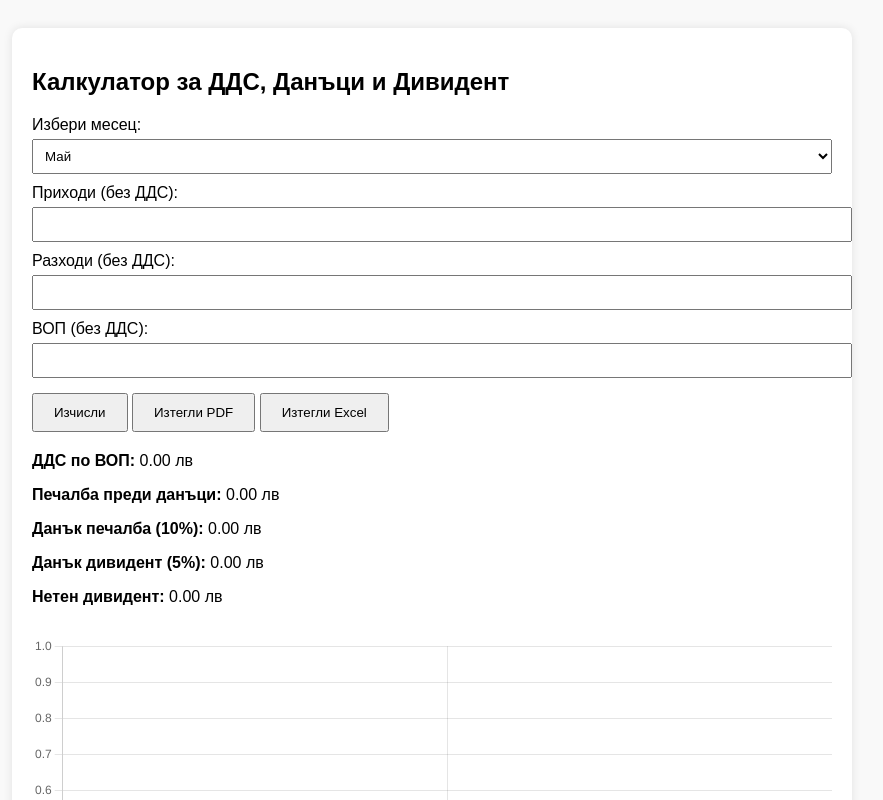
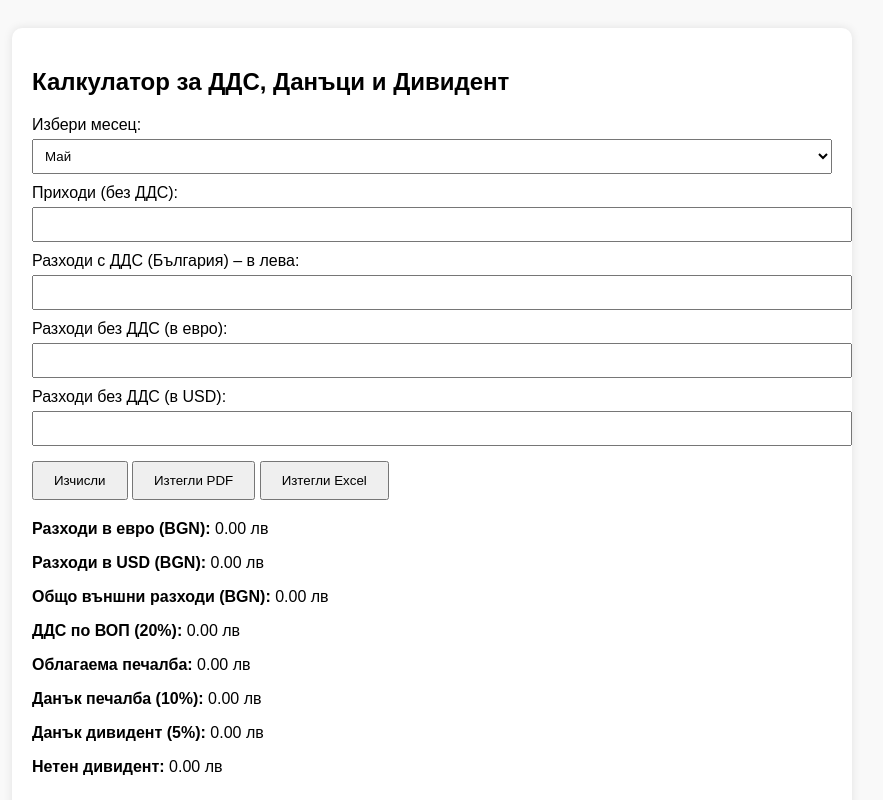
Before and after one commit to mdnestorov/schetovodstvo, a plain HTML site: page index.html in a window 1280 px wide. Both pictures are taken after a click on the button "Изчисли". Shown: the top 800 px of the page, without its empty margins (208-1091 px from the left). Drawn offline with nearby package versions, Linux system fonts and the light colour scheme.

Commit message:
Update index.html

```diff
--- a/index.html
+++ b/index.html
@@ -47,8 +47,9 @@
     <select id="month"></select>
 
     <label>Приходи (без ДДС): <input type="number" id="income"></label>
-    <label>Разходи (без ДДС): <input type="number" id="expenses"></label>
-    <label>ВОП (без ДДС): <input type="number" id="vop"></label>
+    <label>Разходи с ДДС (България) – в лева: <input type="number" id="expensesBG"></label>
+    <label>Разходи без ДДС (в евро): <input type="number" id="euro"></label>
+    <label>Разходи без ДДС (в USD): <input type="number" id="usd"></label>
 
     <button onclick="calculate()">Изчисли</button>
     <button onclick="downloadPDF()">Изтегли PDF</button>
@@ -60,9 +61,11 @@
   </div>
 
   <script>
+    const EUR_RATE = 1.95583;
+    const USD_RATE = 1.80;
+
     const months = ["Януари", "Февруари", "Март", "Април", "Май", "Юни", "Юли", "Август", "Септември", "Октомври", "Ноември", "Декември"];
     const monthSelect = document.getElementById("month");
-
     months.forEach((m, i) => {
       const opt = document.createElement("option");
       opt.value = i;
@@ -73,32 +76,37 @@
 
     function calculate() {
       const income = parseFloat(document.getElementById('income').value) || 0;
-      const expenses = parseFloat(document.getElementById('expenses').value) || 0;
-      const vop = parseFloat(document.getElementById('vop').value) || 0;
-      const dds = vop * 0.20;
-      const profitBeforeTax = income - expenses - dds;
+      const expensesBG = parseFloat(document.getElementById('expensesBG').value) || 0;
+      const euro = parseFloat(document.getElementById('euro').value) || 0;
+      const usd = parseFloat(document.getElementById('usd').value) || 0;
+
+      const euroInBGN = euro * EUR_RATE;
+      const usdInBGN = usd * USD_RATE;
+      const externalExpenses = euroInBGN + usdInBGN;
+
+      const ddsVOP = externalExpenses * 0.20;
+      const profitBeforeTax = income - expensesBG - externalExpenses - ddsVOP;
       const profitTax = profitBeforeTax * 0.10;
       const netProfit = profitBeforeTax - profitTax;
       const dividendTax = netProfit * 0.05;
       const dividend = netProfit - dividendTax;
 
       const results = `
-        <p><strong>ДДС по ВОП:</strong> ${dds.toFixed(2)} лв</p>
-        <p><strong>Печалба преди данъци:</strong> ${profitBeforeTax.toFixed(2)} лв</p>
+        <p><strong>Разходи в евро (BGN):</strong> ${euroInBGN.toFixed(2)} лв</p>
+        <p><strong>Разходи в USD (BGN):</strong> ${usdInBGN.toFixed(2)} лв</p>
+        <p><strong>Общо външни разходи (BGN):</strong> ${externalExpenses.toFixed(2)} лв</p>
+        <p><strong>ДДС по ВОП (20%):</strong> ${ddsVOP.toFixed(2)} лв</p>
+        <p><strong>Облагаема печалба:</strong> ${profitBeforeTax.toFixed(2)} лв</p>
         <p><strong>Данък печалба (10%):</strong> ${profitTax.toFixed(2)} лв</p>
         <p><strong>Данък дивидент (5%):</strong> ${dividendTax.toFixed(2)} лв</p>
         <p><strong>Нетен дивидент:</strong> ${dividend.toFixed(2)} лв</p>
       `;
 
       document.getElementById("results").innerHTML = results;
-
-      const monthKey = months[monthSelect.value];
-      localStorage.setItem(monthKey, JSON.stringify({ income, expenses, vop }));
-
-      drawChart(income, expenses);
+      drawChart(income, expensesBG + externalExpenses);
     }
 
-    function drawChart(income, expenses) {
+    function drawChart(income, totalExpenses) {
       const ctx = document.getElementById('flowChart').getContext('2d');
       new Chart(ctx, {
         type: 'bar',
@@ -106,7 +114,8 @@
           labels: ['Приходи', 'Разходи'],
           datasets: [{
             label: 'Moneyflow',
-            data: [income, expenses],
+            data: [income, totalExpenses],
+            backgroundColor: ['#4caf50', '#f44336']
           }]
         },
         options: {
@@ -128,9 +137,10 @@
     function downloadExcel() {
       const ws = XLSX.utils.json_to_sheet([
         {
-          Приходи: document.getElementById('income').value,
-          Разходи: document.getElementById('expenses').value,
-          ВОП: document.getElementById('vop').value,
+          "Приходи": document.getElementById('income').value,
+          "Разходи с ДДС (BGN)": document.getElementById('expensesBG').value,
+          "Разходи EUR": document.getElementById('euro').value,
+          "Разходи USD": document.getElementById('usd').value
         }
       ]);
       const wb = XLSX.utils.book_new();
```
